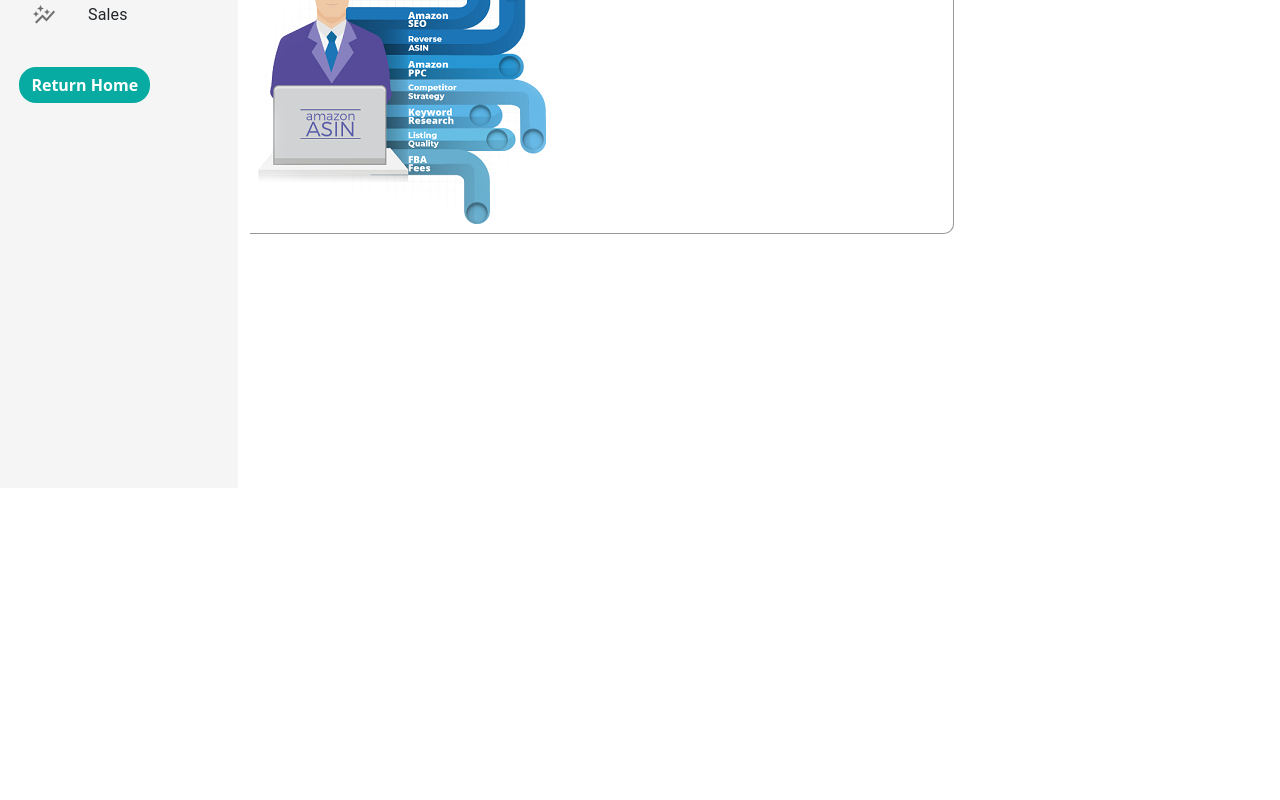
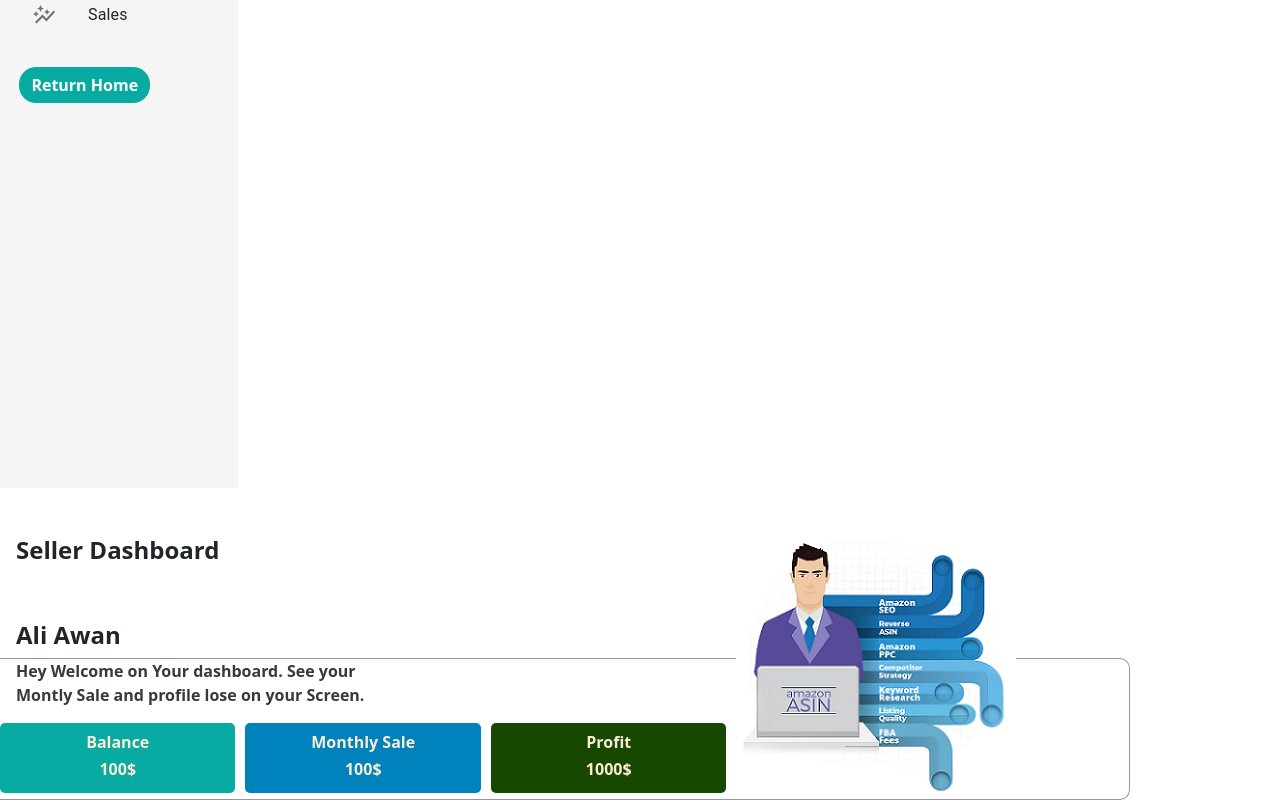
Before and after one commit to MZakria3637/Screens, a React (Create React App) app: page /account/changepass in a window 1280 px wide. Shown: the part 312-1112 px from the top of the page. Before the commit the page ends 800 px from the top, so only its background shows below. Built offline with nearby package versions, Linux system fonts and the light colour scheme.

Commit message:
chart initiated

```diff
--- a/src/Seller/Dashboard/dashboard.css
+++ b/src/Seller/Dashboard/dashboard.css
@@ -1,11 +1,37 @@
 .dashboard{
     border: 1px solid rgb(49, 49, 49,0.5);
-    width: 70%;
+    width: 90%;
     border-left: none;
     border-top-right-radius: 10px;
     border-bottom-right-radius:10px ;
+    float: left;
+    height: fit-content;
+}
+
+.dashIcon{
+width:90%;
+display: flex;
+flex-direction: row;
+
 }
 .amazon{
-    float: right;
-
+    margin-top: -20%;
 }
+.price{
+    width: 250px;
+    height: 70px;
+    background-color: #07ABA1;
+    margin-right: 10px;
+    border-radius: 5px;
+    display: flex;
+    flex-direction: column;
+    align-items: center;
+    padding-top:10px ;
+    color: antiquewhite;
+}
+.sale{
+    background-color: #0082BC !important;
+}
+.profit{
+ background-color: #164800 !important;
+}
--- a/src/Seller/Dashboard/mainDashboard.js
+++ b/src/Seller/Dashboard/mainDashboard.js
@@ -9,7 +9,23 @@
             <div className="dashboard">
             <p className="px-3 fw-bold opacity">Hey Welcome on Your dashboard. See your<br/>
                     Montly Sale and profile lose on your Screen.</p>
-                <img className="d-flex align-self-end" src={DashboardIcon}/>
+                <div className="dashIcon">
+                    <div className="price">
+                        <h6 className="fw-bold">Balance</h6>
+                        <h6 className="fw-bold">100$</h6>
+                    </div>
+                        <div className="price sale">
+                        <h6 className="fw-bold">Monthly Sale</h6>
+                        <h6 className="fw-bold">100$</h6>
+                        </div>
+                            <div className="price profit">
+                        <h6 className="fw-bold">Profit</h6>
+                        <h6 className="fw-bold">1000$</h6>
+                            </div>
+                    <div className="amazon">
+                    <img className="" src={DashboardIcon} />
+                    </div>
+                </div>
 </div>
         </div>
     )
```
Also changed, not shown: src/Seller/Dashboard/charts.js (added, +34 -0 lines), src/assets/amzon.png.
